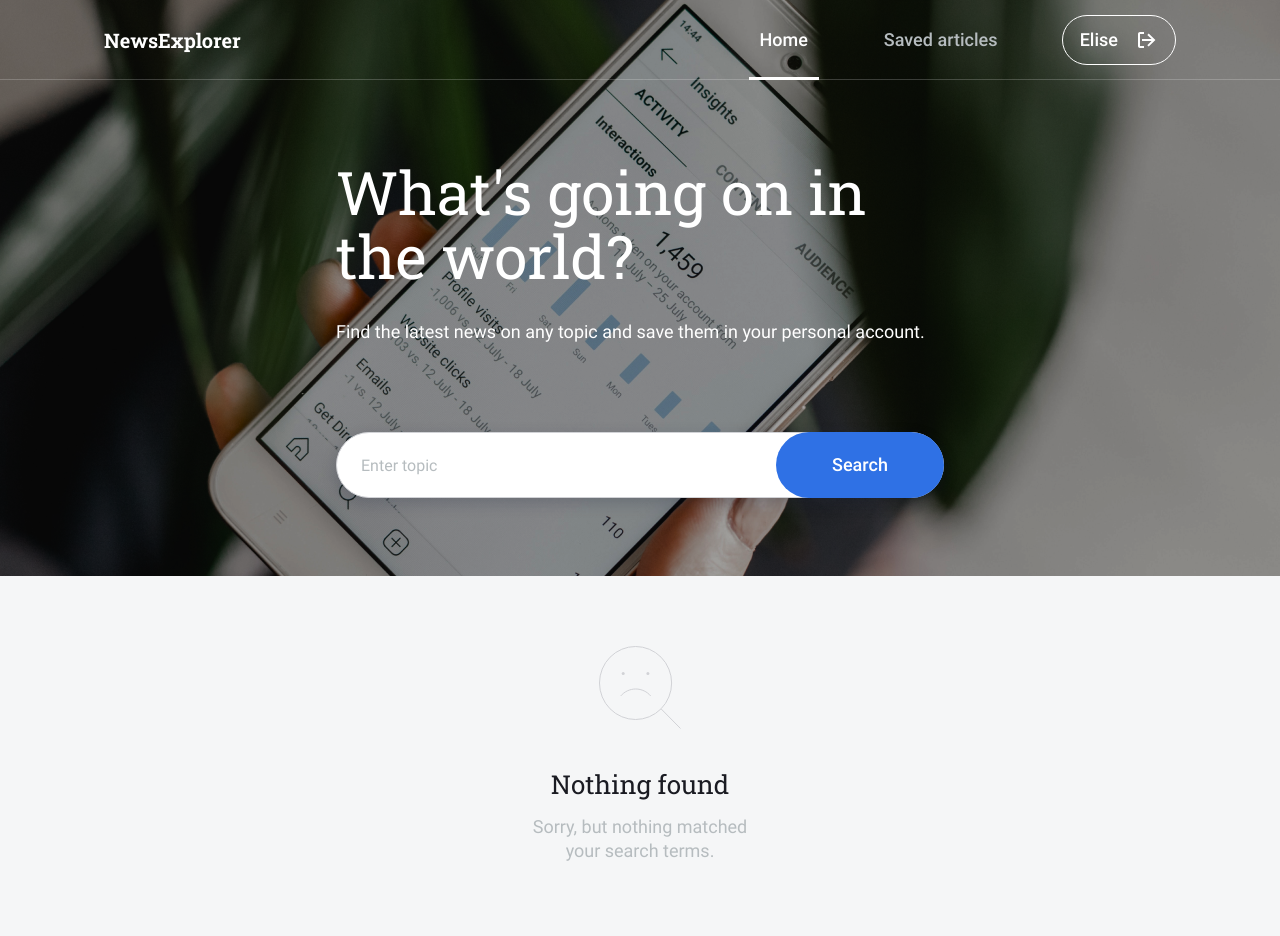
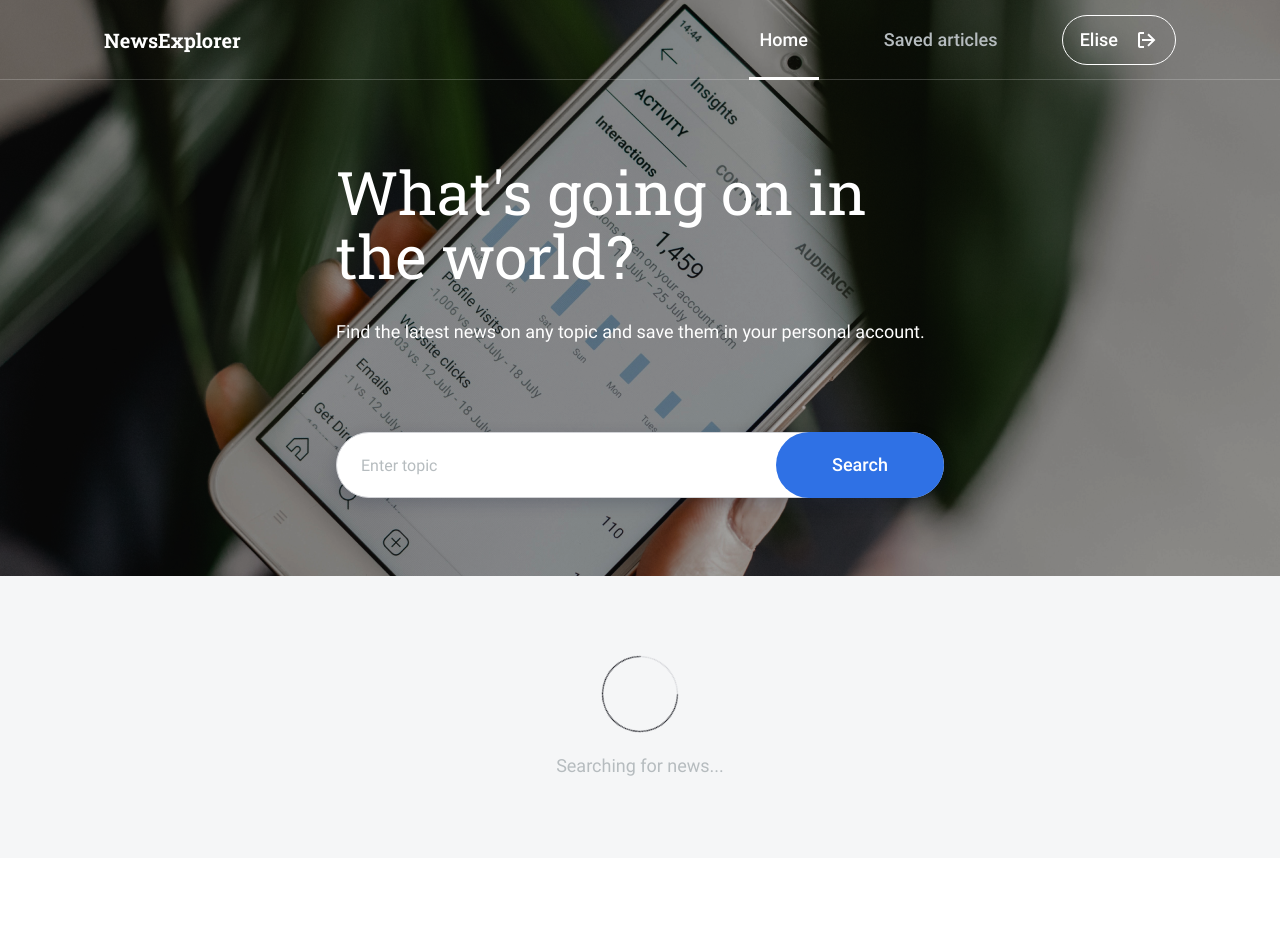
Before and after one commit to MarkALevy/news-explorer-frontend, a React (Vite) app: page / in a window 1280 px wide. Shown: the top 936 px of the page. Built offline with nearby package versions, Linux system fonts and the light colour scheme.

Commit message:
create preloader

```diff
--- a/src/components/Main/Main.jsx
+++ b/src/components/Main/Main.jsx
@@ -2,11 +2,13 @@ import "./Main.css";
 import SearchResults from "../SearchResults/SearchResults";
 import About from "../About/About";
 import NothingFound from "../NothingFound/NothingFound";
+import Preloader from "../Preloader/Preloader";
 function Main() {
   return (
     <main>
       {/* <SearchResults /> */}
-      <NothingFound />
+      {/* <NothingFound /> */}
+      <Preloader />
       <About />
     </main>
   );
--- a/src/components/Preloader/Preloader.css
+++ b/src/components/Preloader/Preloader.css
@@ -1,19 +1,21 @@
+.preloader {
+  background-color: #f5f6f7;
+  min-height: 282px;
+  position: relative;
+}
 .circle-preloader {
   display: block;
-  width: 50px;
-  height: 50px;
-  border: 4px solid #444;
-  border-bottom-color: #888;
-
+  width: 74px;
+  height: 74px;
+  border: 1px solid #1a1b22;
+  border-bottom-color: #d1d2d6;
   border-radius: 50%;
-
   position: absolute;
   top: 0;
   left: 0;
   right: 0;
   bottom: 0;
-  margin: auto;
-
+  margin: 80px auto 128px;
   animation: spin 0.75s infinite linear;
 }
 
@@ -22,3 +24,15 @@
     transform: rotate(360deg);
   }
 }
+
+.preloader__text {
+  font-family: "Roboto", Arial, sans-serif;
+  font-size: 18px;
+  font-weight: 400;
+  line-height: 24px;
+  text-align: center;
+  color: #b6bcbf;
+  padding: 0;
+  padding: 178px 0 80px;
+  margin: 0;
+}
--- a/src/components/Preloader/Preloader.jsx
+++ b/src/components/Preloader/Preloader.jsx
@@ -1,6 +1,11 @@
 import "./Preloader.css";
 function Preloader() {
-  return <></>;
+  return (
+    <div className="preloader">
+      <div className="circle-preloader"></div>
+      <p className="preloader__text">Searching for news...</p>
+    </div>
+  );
 }
 
 export default Preloader;
```
